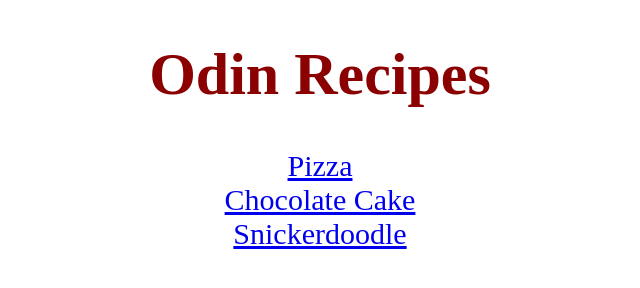
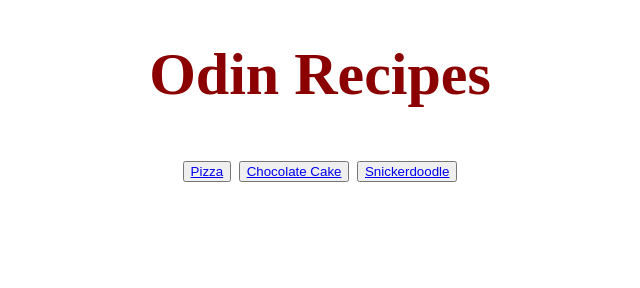
Before and after one commit to jamiealexher/odin-recipes, a plain HTML site: page index.html in a window 1280 px wide. Shown: the whole page, without its empty margins (320-960 px from the left). Drawn offline with Linux system fonts and the light colour scheme.

Commit message:
Index page links changed to buttons

```diff
--- a/index.html
+++ b/index.html
@@ -10,9 +10,9 @@
     <body>
         <h1>Odin Recipes</h1>
         <ul class="recipe-links">
-            <li><a href="./recipes/pizza.html" target="_blank" rel="noopener noreferrer">Pizza</a></li>
-            <li><a href="./recipes/chocolate-cake.html" target="_blank" rel="noopener noreferrer">Chocolate Cake</a></li>
-            <li><a href="./recipes/snickerdoodle.html" target="_blank" rel="noopener noreferrer">Snickerdoodle</a></li>
+            <button><a href="./recipes/pizza.html" target="_blank" rel="noopener noreferrer">Pizza</a></button>
+            <button><a href="./recipes/chocolate-cake.html" target="_blank" rel="noopener noreferrer">Chocolate Cake</a></button>
+            <button><a href="./recipes/snickerdoodle.html" target="_blank" rel="noopener noreferrer">Snickerdoodle</a></button>
         </ul>
     </body>
 </html>
```
